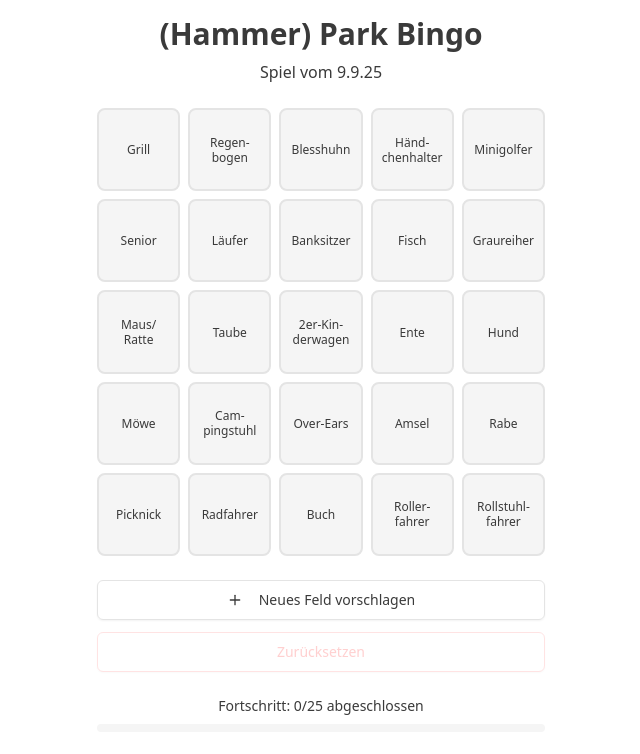
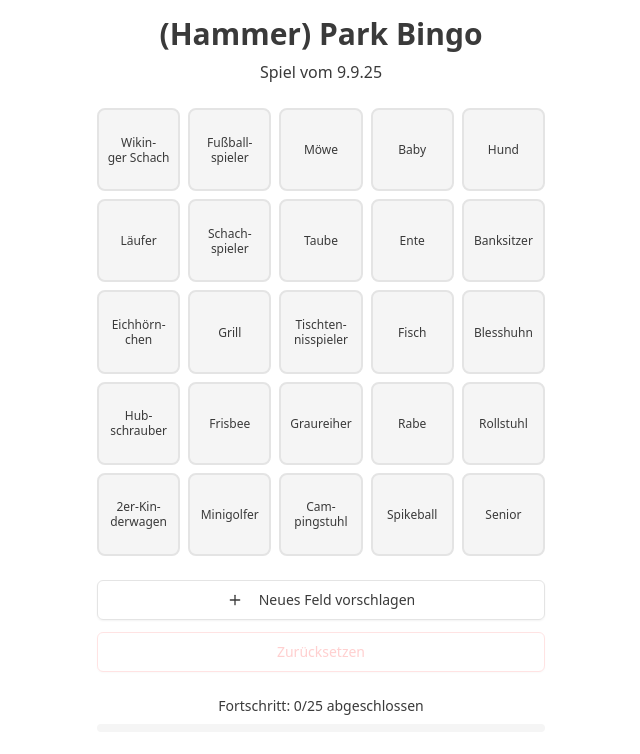
Before and after one commit to r3m00n/bingo, a Next.js app: page / in a window 1280 px wide. Shown: the top 754 px of the page, without its empty margins (319-959 px from the left). Built offline with nearby package versions, Linux system fonts and the light colour scheme.

Commit message:
sorted items & changes err msg

```diff
--- a/src/actions/send-suggestion.ts
+++ b/src/actions/send-suggestion.ts
@@ -21,6 +21,6 @@ export async function sendSuggestion(suggestion: string) {
       throw new Error(`Failed to send webhook: ${res.statusText}`);
     }
   } catch (error) {
-    console.error('Error sending suggestion to Discord:', error);
+    console.error('Error sending suggestion:', error);
   }
 }
--- a/src/app/page.tsx
+++ b/src/app/page.tsx
@@ -16,42 +16,47 @@ import {
 import { Input } from '@/components/ui/input';
 
 const BINGO_ITEMS = [
+  // Animals
+  'Amsel',
+  'Blesshuhn',
   'Eichhörnchen',
-  'Maus/ Ratte',
+  'Ente',
+  'Fisch',
   'Graureiher',
-  'Fisch',
-  'Ente',
-  'Blesshuhn',
   'Hund',
+  'Möwe',
+  'Rabe',
+  'Ratte',
   'Taube',
+  // People
   'Baby',
+  'Banksitzer',
+  'Fotograf',
+  'Händchenhalter',
   'Senior',
+  // Sport
+  'Badminton',
+  'Frisbee',
+  'Fußballspieler',
+  'Minigolfer',
   'Läufer',
   'Radfahrer',
-  'Rollstuhlfahrer',
+  'Rollerfahrer',
+  'Schachspieler',
+  'Spikeball',
+  'Tischtennisspieler',
+  // Things
+  '2er-Kinderwagen',
+  'Buch',
+  'Campingstuhl',
+  'Flugzeug',
+  'Grill',
+  'Hubschrauber',
+  'Over-Ears',
   'Picknick',
-  'Vikinger Schach',
-  'Over-Ears',
-  'Grill',
-  '2er-Kinderwagen',
-  'Rollerfahrer',
-  'Möwe',
-  'Rabe',
-  'Amsel',
-  'Campingstuhl',
-  'Buch',
-  'Flugzeug',
-  'Schachspieler',
-  'Händchenhalter',
-  'Banksitzer',
-  'Fotograf',
-  'Fußballspieler',
-  'Tischtennisspieler',
-  'Minigolfer',
   'Regenbogen',
-  // 'Frisbee',
-  // 'Badminton',
-  // 'Hängematte',
+  'Rollstuhl',
+  'Wikinger Schach',
 ];
 
 interface BingoState {
```
